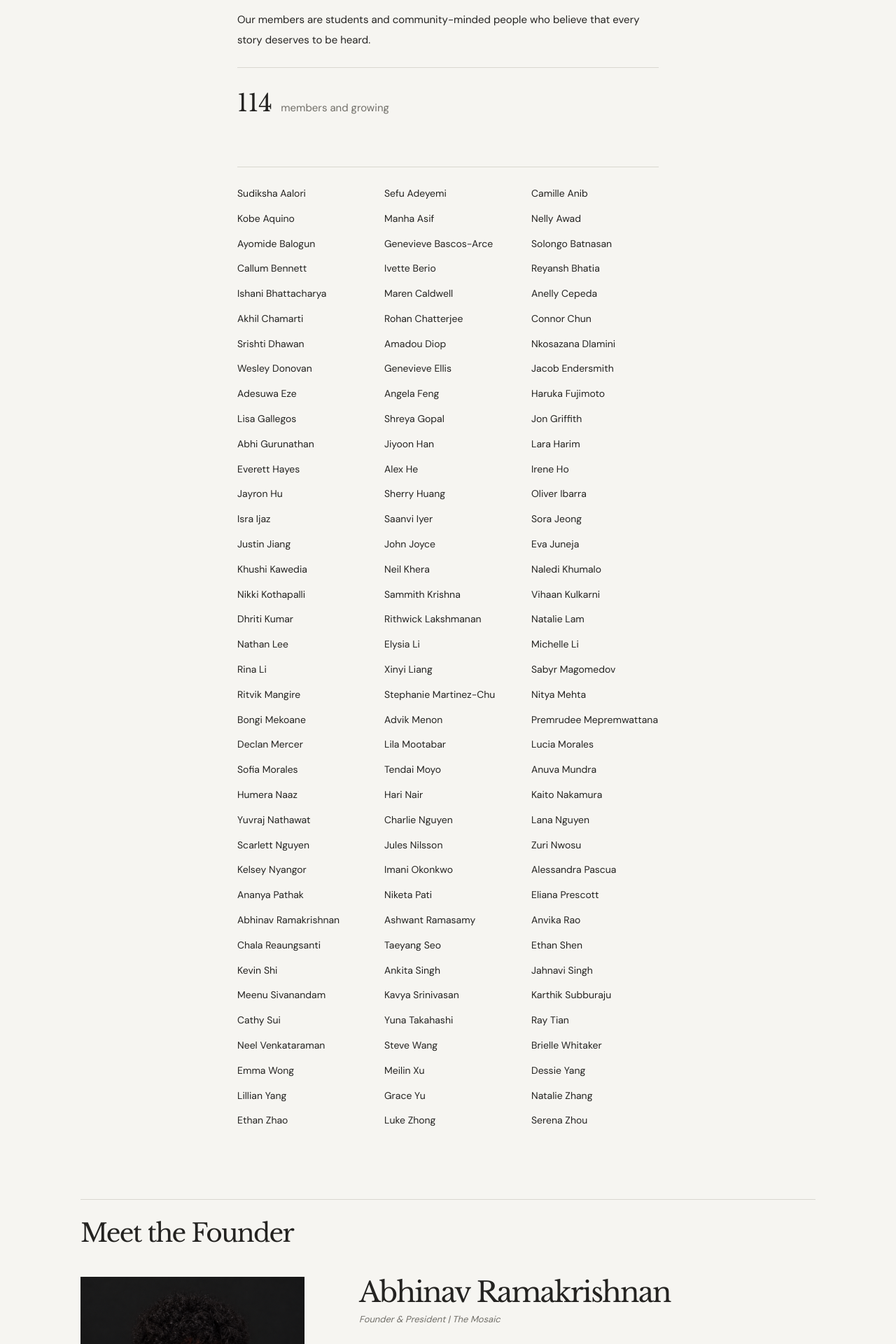
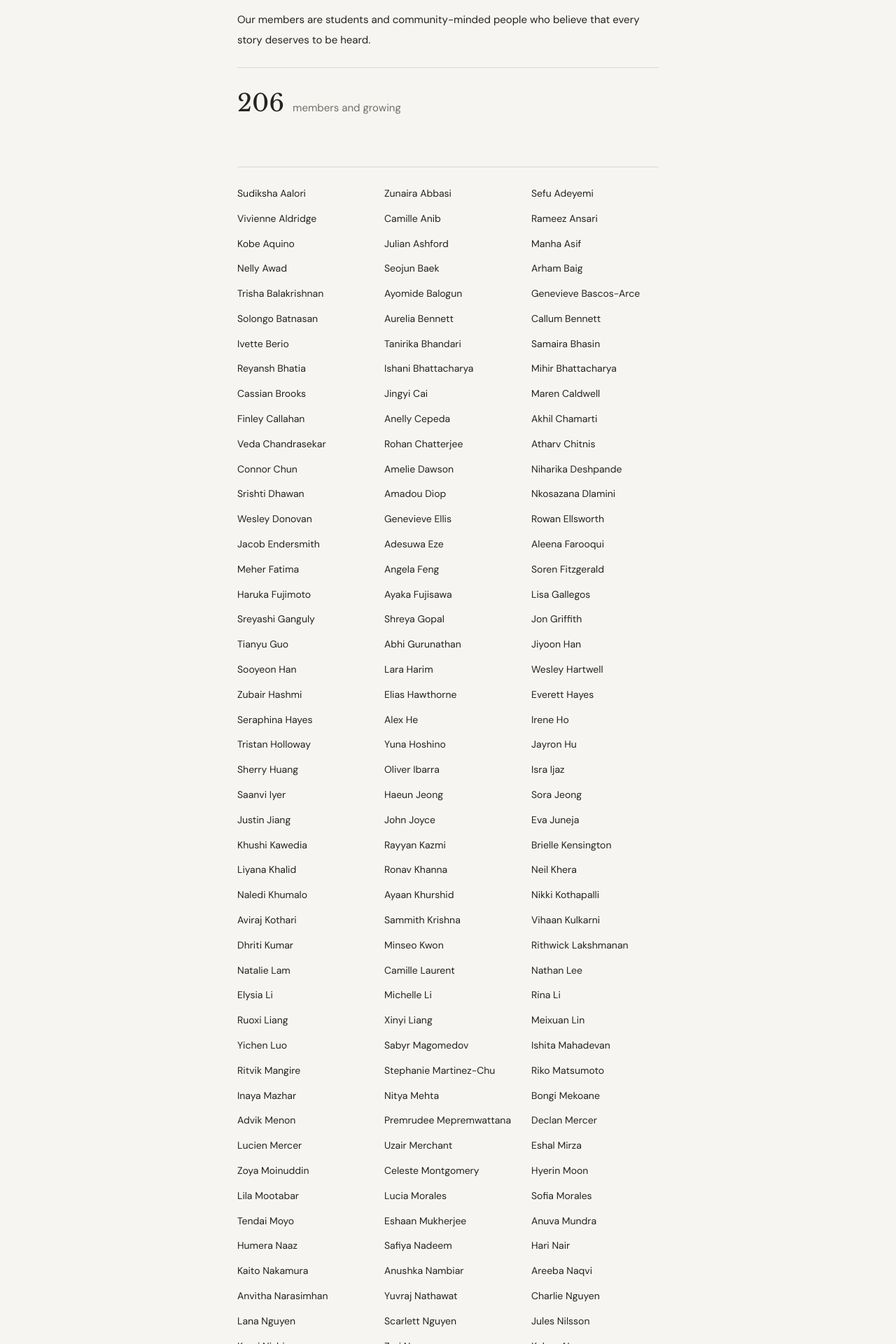
Before and after one commit to AbhinavRamakrishnan1/the-mosaic-website, a Next.js app: page /members in a window 1280 px wide. Shown: the part 360-2280 px from the top of the page at 70% size. Built offline with nearby package versions, Linux system fonts and the light colour scheme.

Commit message:
Expand member roster to 206 members

```diff
--- a/data/members.ts
+++ b/data/members.ts
@@ -1,22 +1,208 @@
 export const members = [
-  'Sudiksha Aalori', 'Sefu Adeyemi', 'Camille Anib', 'Kobe Aquino', 'Manha Asif', 'Nelly Awad',
-  'Ayomide Balogun', 'Genevieve Bascos-Arce', 'Solongo Batnasan', 'Callum Bennett', 'Ivette Berio',
-  'Reyansh Bhatia', 'Ishani Bhattacharya', 'Maren Caldwell', 'Anelly Cepeda', 'Akhil Chamarti',
-  'Rohan Chatterjee', 'Connor Chun', 'Srishti Dhawan', 'Amadou Diop', 'Nkosazana Dlamini',
-  'Wesley Donovan', 'Genevieve Ellis', 'Jacob Endersmith', 'Adesuwa Eze', 'Angela Feng', 'Haruka Fujimoto',
-  'Lisa Gallegos', 'Shreya Gopal', 'Jon Griffith', 'Abhi Gurunathan', 'Jiyoon Han', 'Lara Harim',
-  'Everett Hayes', 'Alex He', 'Irene Ho', 'Jayron Hu', 'Sherry Huang', 'Oliver Ibarra', 'Isra Ijaz',
-  'Saanvi Iyer', 'Sora Jeong', 'Justin Jiang', 'John Joyce', 'Eva Juneja', 'Khushi Kawedia', 'Neil Khera',
-  'Naledi Khumalo', 'Nikki Kothapalli', 'Sammith Krishna', 'Vihaan Kulkarni', 'Dhriti Kumar',
-  'Rithwick Lakshmanan', 'Natalie Lam', 'Nathan Lee', 'Elysia Li', 'Michelle Li', 'Rina Li', 'Xinyi Liang',
-  'Sabyr Magomedov', 'Ritvik Mangire', 'Stephanie Martinez-Chu', 'Nitya Mehta', 'Bongi Mekoane',
-  'Advik Menon', 'Premrudee Mepremwattana', 'Declan Mercer', 'Lila Mootabar', 'Lucia Morales',
-  'Sofia Morales', 'Tendai Moyo', 'Anuva Mundra', 'Humera Naaz', 'Hari Nair', 'Kaito Nakamura',
-  'Yuvraj Nathawat', 'Charlie Nguyen', 'Lana Nguyen', 'Scarlett Nguyen', 'Jules Nilsson', 'Zuri Nwosu',
-  'Kelsey Nyangor', 'Imani Okonkwo', 'Alessandra Pascua', 'Ananya Pathak', 'Niketa Pati', 'Eliana Prescott',
-  'Abhinav Ramakrishnan', 'Ashwant Ramasamy', 'Anvika Rao', 'Chala Reaungsanti', 'Taeyang Seo',
-  'Ethan Shen', 'Kevin Shi', 'Ankita Singh', 'Jahnavi Singh', 'Meenu Sivanandam', 'Kavya Srinivasan',
-  'Karthik Subburaju', 'Cathy Sui', 'Yuna Takahashi', 'Ray Tian', 'Neel Venkataraman', 'Steve Wang',
-  'Brielle Whitaker', 'Emma Wong', 'Meilin Xu', 'Dessie Yang', 'Lillian Yang', 'Grace Yu', 'Natalie Zhang',
-  'Ethan Zhao', 'Luke Zhong', 'Serena Zhou'
+  'Sudiksha Aalori',
+  'Zunaira Abbasi',
+  'Sefu Adeyemi',
+  'Vivienne Aldridge',
+  'Camille Anib',
+  'Rameez Ansari',
+  'Kobe Aquino',
+  'Julian Ashford',
+  'Manha Asif',
+  'Nelly Awad',
+  'Seojun Baek',
+  'Arham Baig',
+  'Trisha Balakrishnan',
+  'Ayomide Balogun',
+  'Genevieve Bascos-Arce',
+  'Solongo Batnasan',
+  'Aurelia Bennett',
+  'Callum Bennett',
+  'Ivette Berio',
+  'Tanirika Bhandari',
+  'Samaira Bhasin',
+  'Reyansh Bhatia',
+  'Ishani Bhattacharya',
+  'Mihir Bhattacharya',
+  'Cassian Brooks',
+  'Jingyi Cai',
+  'Maren Caldwell',
+  'Finley Callahan',
+  'Anelly Cepeda',
+  'Akhil Chamarti',
+  'Veda Chandrasekar',
+  'Rohan Chatterjee',
+  'Atharv Chitnis',
+  'Connor Chun',
+  'Amelie Dawson',
+  'Niharika Deshpande',
+  'Srishti Dhawan',
+  'Amadou Diop',
+  'Nkosazana Dlamini',
+  'Wesley Donovan',
+  'Genevieve Ellis',
+  'Rowan Ellsworth',
+  'Jacob Endersmith',
+  'Adesuwa Eze',
+  'Aleena Farooqui',
+  'Meher Fatima',
+  'Angela Feng',
+  'Soren Fitzgerald',
+  'Haruka Fujimoto',
+  'Ayaka Fujisawa',
+  'Lisa Gallegos',
+  'Sreyashi Ganguly',
+  'Shreya Gopal',
+  'Jon Griffith',
+  'Tianyu Guo',
+  'Abhi Gurunathan',
+  'Jiyoon Han',
+  'Sooyeon Han',
+  'Lara Harim',
+  'Wesley Hartwell',
+  'Zubair Hashmi',
+  'Elias Hawthorne',
+  'Everett Hayes',
+  'Seraphina Hayes',
+  'Alex He',
+  'Irene Ho',
+  'Tristan Holloway',
+  'Yuna Hoshino',
+  'Jayron Hu',
+  'Sherry Huang',
+  'Oliver Ibarra',
+  'Isra Ijaz',
+  'Saanvi Iyer',
+  'Haeun Jeong',
+  'Sora Jeong',
+  'Justin Jiang',
+  'John Joyce',
+  'Eva Juneja',
+  'Khushi Kawedia',
+  'Rayyan Kazmi',
+  'Brielle Kensington',
+  'Liyana Khalid',
+  'Ronav Khanna',
+  'Neil Khera',
+  'Naledi Khumalo',
+  'Ayaan Khurshid',
+  'Nikki Kothapalli',
+  'Aviraj Kothari',
+  'Sammith Krishna',
+  'Vihaan Kulkarni',
+  'Dhriti Kumar',
+  'Minseo Kwon',
+  'Rithwick Lakshmanan',
+  'Natalie Lam',
+  'Camille Laurent',
+  'Nathan Lee',
+  'Elysia Li',
+  'Michelle Li',
+  'Rina Li',
+  'Ruoxi Liang',
+  'Xinyi Liang',
+  'Meixuan Lin',
+  'Yichen Luo',
+  'Sabyr Magomedov',
+  'Ishita Mahadevan',
+  'Ritvik Mangire',
+  'Stephanie Martinez-Chu',
+  'Riko Matsumoto',
+  'Inaya Mazhar',
+  'Nitya Mehta',
+  'Bongi Mekoane',
+  'Advik Menon',
+  'Premrudee Mepremwattana',
+  'Declan Mercer',
+  'Lucien Mercer',
+  'Uzair Merchant',
+  'Eshal Mirza',
+  'Zoya Moinuddin',
+  'Celeste Montgomery',
+  'Hyerin Moon',
+  'Lila Mootabar',
+  'Lucia Morales',
+  'Sofia Morales',
+  'Tendai Moyo',
+  'Eshaan Mukherjee',
+  'Anuva Mundra',
+  'Humera Naaz',
+  'Safiya Nadeem',
+  'Hari Nair',
+  'Kaito Nakamura',
+  'Anushka Nambiar',
+  'Areeba Naqvi',
+  'Anvitha Narasimhan',
+  'Yuvraj Nathawat',
+  'Charlie Nguyen',
+  'Lana Nguyen',
+  'Scarlett Nguyen',
+  'Jules Nilsson',
+  'Kaori Nishimura',
+  'Zuri Nwosu',
+  'Kelsey Nyangor',
+  'Imani Okonkwo',
+  'Alessandra Pascua',
+  'Daniyal Pasha',
+  'Ananya Pathak',
+  'Niketa Pati',
+  'Xinyi Peng',
+  'Callum Prescott',
+  'Eliana Prescott',
+  'Mahira Qadri',
+  'Zihan Qiu',
+  'Huzaifa Qureshi',
+  'Saanvika Raghavan',
+  'Sumaiya Rahman',
+  'Idris Rahmani',
+  'Vedant Rajagopalan',
+  'Avni Ramachandran',
+  'Abhinav Ramakrishnan',
+  'Ashwant Ramasamy',
+  'Anvika Rao',
+  'Chala Reaungsanti',
+  'Shaurya Sabharwal',
+  'Nari Seo',
+  'Taeyang Seo',
+  'Pranav Seshadri',
+  'Haniya Shafiq',
+  'Ethan Shen',
+  'Yuxuan Shen',
+  'Kevin Shi',
+  'Afnan Siddiqi',
+  'Zayyan Siddiqui',
+  'Everett Sinclair',
+  'Ankita Singh',
+  'Jahnavi Singh',
+  'Meenu Sivanandam',
+  'Kavya Srinivasan',
+  'Karthik Subburaju',
+  'Cathy Sui',
+  'Maren Sullivan',
+  'Adelaide Sutton',
+  'Yuna Takahashi',
+  'Yuto Takahashi',
+  'Devansh Tandon',
+  'Haoyu Tang',
+  'Ray Tian',
+  'Neel Venkataraman',
+  'Rithvik Venkatesh',
+  'Kairav Vyas',
+  'Arnav Wadhwa',
+  'Steve Wang',
+  'Emilia Westbrook',
+  'Brielle Whitaker',
+  'Alistair Whitfield',
+  'Eliana Whitmore',
+  'Emma Wong',
+  'Ziyu Xie',
+  'Jiawen Xu',
+  'Meilin Xu',
+  'Dessie Yang',
+  'Lillian Yang',
+  'Jihoon Yoon',
+  'Grace Yu',
+  'Natalie Zhang',
+  'Ethan Zhao',
+  'Luke Zhong',
+  'Serena Zhou'
 ];
```
